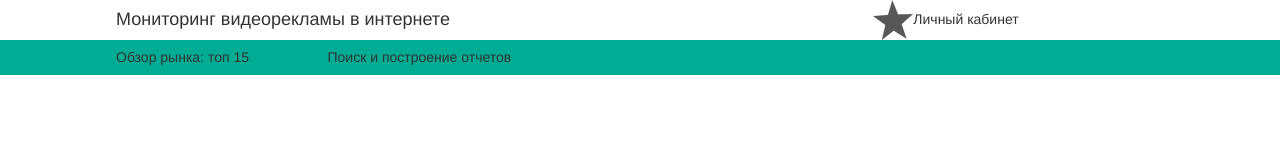
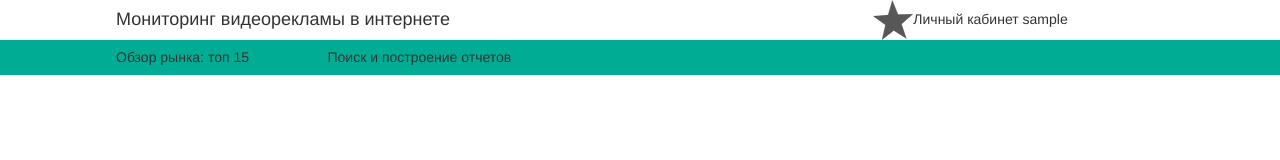
Before and after one commit to masliev/ReportFilter, an Angular app in the folder client/: page / in a window 1280 px wide. Shown: the top 160 px of the page. Built offline with nearby package versions, Linux system fonts and the light colour scheme; sample sign-in values are in the browser's storage.

Commit message:
save username in localstorage

```diff
--- a/client/src/app/components/home/home.component.html
+++ b/client/src/app/components/home/home.component.html
@@ -6,6 +6,7 @@
       <div class="col-md-4 home-auth">
         <div style='display:inline;'><img src="assets/auth-star.png" height="40" width="40"></div>
         <div style='display:inline;'>Личный кабинет</div>
+        <div style='display:inline;'> {{ username }} </div>
       </div>
     </div>
     <div class="row backgroung-green">
--- a/client/src/app/components/home/home.component.ts
+++ b/client/src/app/components/home/home.component.ts
@@ -6,6 +6,7 @@ import { Component, OnInit } from '@angular/core';
   styleUrls: ['./home.component.css']
 })
 export class HomeComponent implements OnInit {
+  username =  localStorage.getItem('username');
 
   constructor() { }
 
--- a/client/src/app/components/login/login.component.ts
+++ b/client/src/app/components/login/login.component.ts
@@ -10,11 +10,14 @@ import { User } from '../../models/user';
 })
 export class LoginComponent {
   user: User = new User();
+
   constructor(private router: Router, private auth: AuthService) {}
+
   onLogin(): void {
     this.auth.login(this.user)
     .then((user) => {
       localStorage.setItem('token', user.json().auth_token);
+      localStorage.setItem('username', this.user['username']);
       this.router.navigateByUrl('');
     })
     .catch((err) => {
--- a/client/src/app/services/auth.service.ts
+++ b/client/src/app/services/auth.service.ts
@@ -7,19 +7,24 @@ import 'rxjs/add/operator/toPromise';
 export class AuthService {
   private BASE_URL: string = 'http://localhost:5000/auth';
   private headers: Headers = new Headers({'Content-Type': 'application/json'});
+
   constructor(private http: Http) {}
+
   login(user: User): Promise<any> {
     let url: string = `${this.BASE_URL}/login`;
     return this.http.post(url, user, {headers: this.headers}).toPromise();
   }
+
   logout(): Promise<any> {
     let url: string = `${this.BASE_URL}/logout`;
     return this.http.post(url, {headers: this.headers}).toPromise();
   }
+
   register(user: User): Promise<any> {
     let url: string = `${this.BASE_URL}/register`;
     return this.http.post(url, user, {headers: this.headers}).toPromise();
   }
+
   ensureAuthenticated(token): Promise<any> {
     let url: string = `${this.BASE_URL}/status`;
     let headers: Headers = new Headers({
```
